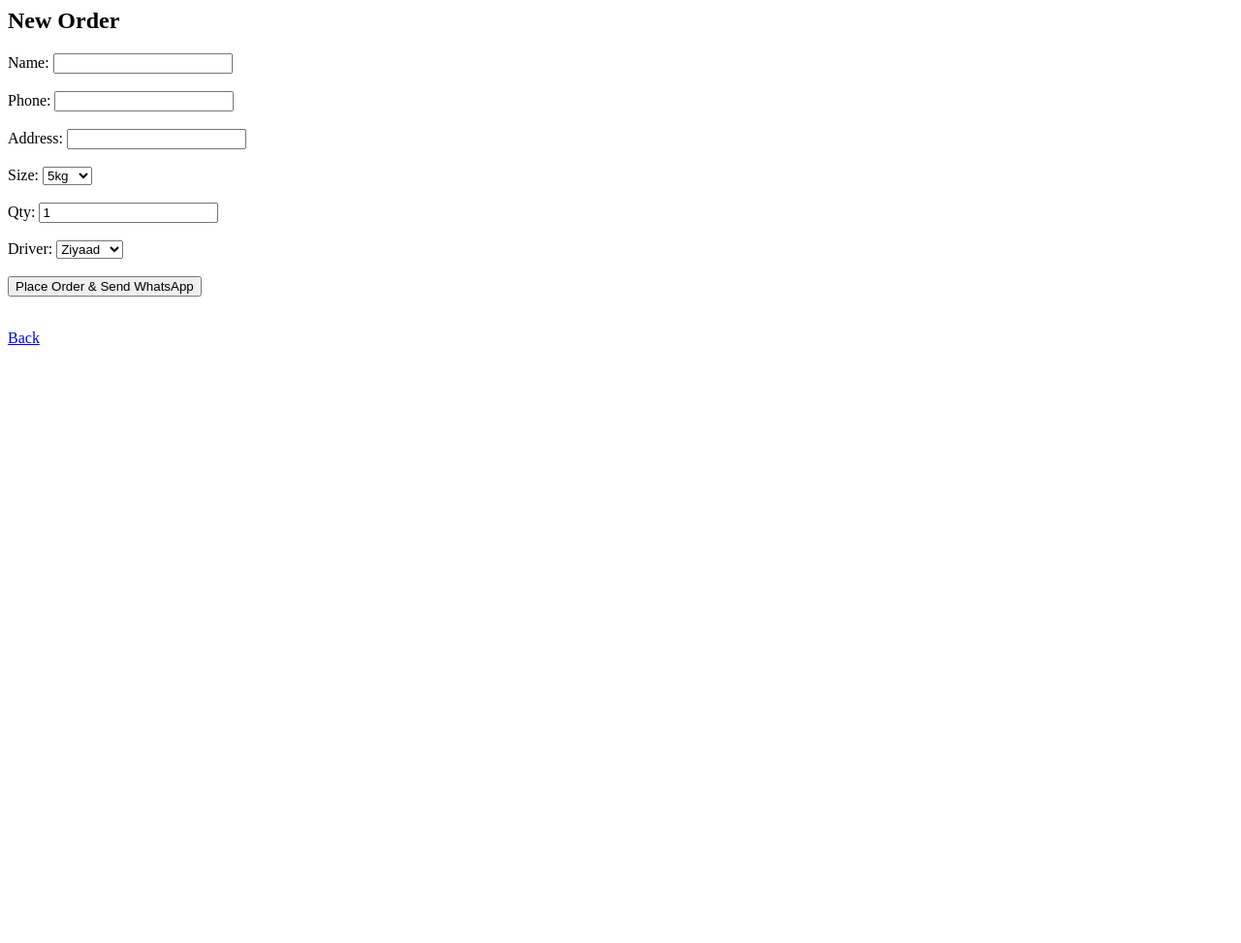
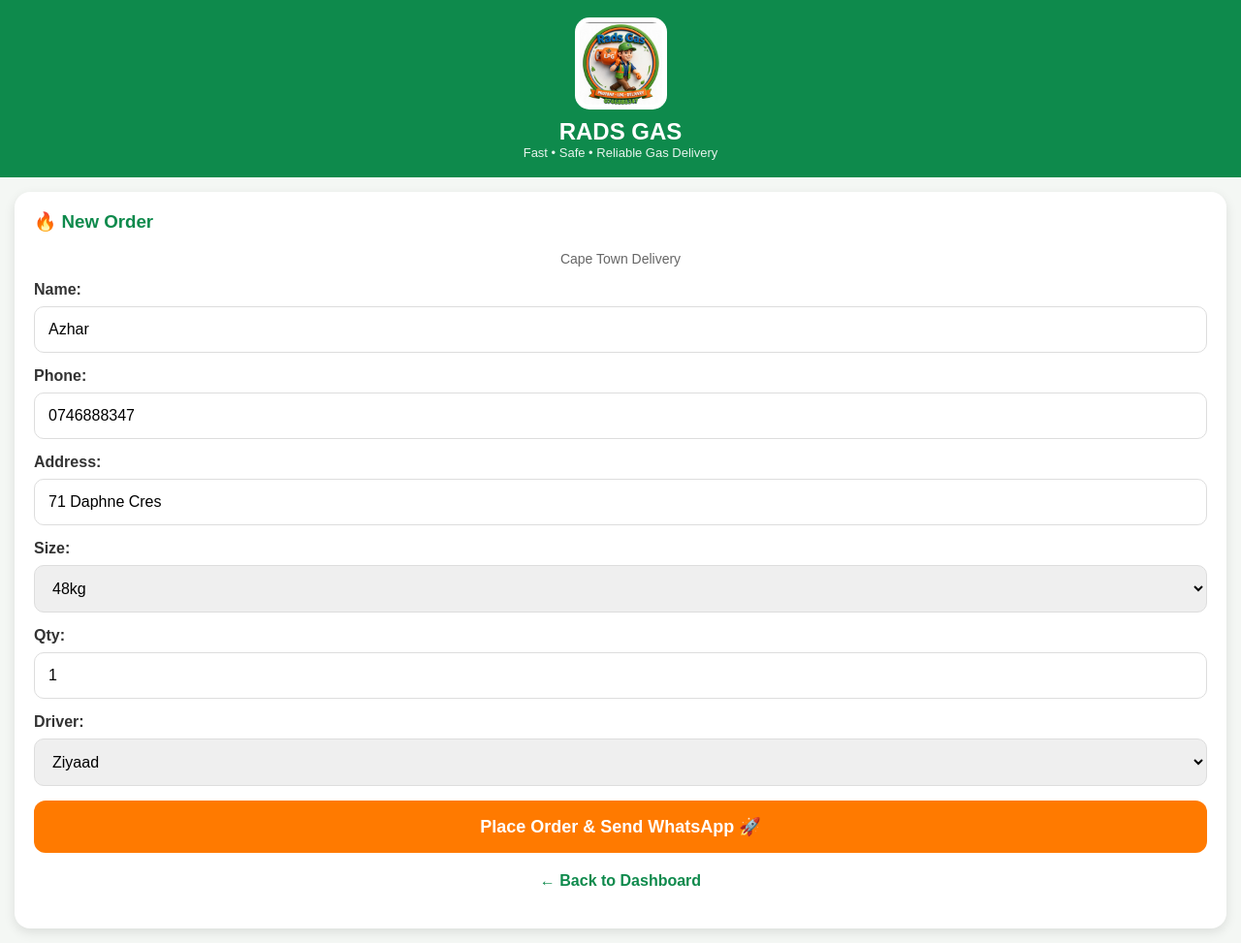
Before and after one commit to azharessa1-crypto/rad-gas-public-create, a Flask app: page /new_order in a window 1280 px wide. Shown: the whole page at 97% size. Before the commit the page ends 356 px from the top, so only its background shows below. Run offline with Flask 3, Linux system fonts and the light colour scheme.

Commit message:
Update new_order.html

```diff
--- a/templates/new_order.html
+++ b/templates/new_order.html
@@ -1,11 +1,63 @@
-<h2>New Order</h2>
-<form method="post">
-Name: <input name="customer_name" required><br><br>
-Phone: <input name="customer_phone" required><br><br>
-Address: <input name="address" required><br><br>
-Size: <select name="size"><option>5kg</option><option>9kg</option><option>14kg</option><option>19kg</option><option>48kg</option></select><br><br>
-Qty: <input type="number" name="qty" value="1" min="1"><br><br>
-Driver: <select name="driver"><option>Ziyaad</option><option>Driver 2</option></select><br><br>
-<button type="submit">Place Order & Send WhatsApp</button>
+<!DOCTYPE html>
+<html>
+<head>
+<meta name="viewport" content="width=device-width, initial-scale=1">
+<link rel="icon" href="/favicon.ico">
+<title>Rads Gas - New Order</title>
+<style>
+body{font-family:Arial,sans-serif;background:#f4f7f4;margin:0;padding:0}
+.header{background:#0e8a4c;color:white;padding:18px;text-align:center}
+.header img{width:85px;height:85px;border-radius:15px;background:white;padding:5px}
+.card{background:white;margin:15px;padding:20px;border-radius:16px;box-shadow:0 4px 12px rgba(0,0,0,0.1)}
+input,select{width:100%;padding:14px;margin:8px 0 15px 0;border:1px solid #ddd;border-radius:10px;font-size:16px;box-sizing:border-box}
+button{background:#ff7a00;color:white;border:none;padding:16px;width:100%;border-radius:12px;font-size:18px;font-weight:bold}
+button:active{transform:scale(0.98)}
+label{font-weight:bold;color:#333}
+.back{display:block;text-align:center;margin:20px;color:#0e8a4c;text-decoration:none;font-weight:bold}
+h2{text-align:center;margin:5px 0 0 0}
+.sub{color:#666;text-align:center;font-size:14px;margin-bottom:15px}
+</style>
+</head>
+<body>
+<div class="header">
+<img src="/icon" alt="Rads Gas">
+<h2>RADS GAS</h2>
+<div style="font-size:13px;opacity:0.9">Fast • Safe • Reliable Gas Delivery</div>
+</div>
+
+<div class="card">
+<h3 style="margin-top:0;color:#0e8a4c">🔥 New Order</h3>
+<p class="sub">Cape Town Delivery</p>
+
+<form method="POST">
+<label>Name:</label>
+<input name="name" value="Azhar" required>
+
+<label>Phone:</label>
+<input name="phone" value="0746888347" required>
+
+<label>Address:</label>
+<input name="address" value="71 Daphne Cres" required>
+
+<label>Size:</label>
+<select name="size">
+<option>19kg</option>
+<option selected>48kg</option>
+</select>
+
+<label>Qty:</label>
+<input name="qty" type="number" value="1" min="1" required>
+
+<label>Driver:</label>
+<select name="driver">
+<option selected>Ziyaad</option>
+<option>Other</option>
+</select>
+
+<button type="submit">Place Order & Send WhatsApp 🚀</button>
 </form>
-<br><a href="/">Back</a>
+
+<a class="back" href="/">← Back to Dashboard</a>
+</div>
+</body>
+</html>
```
